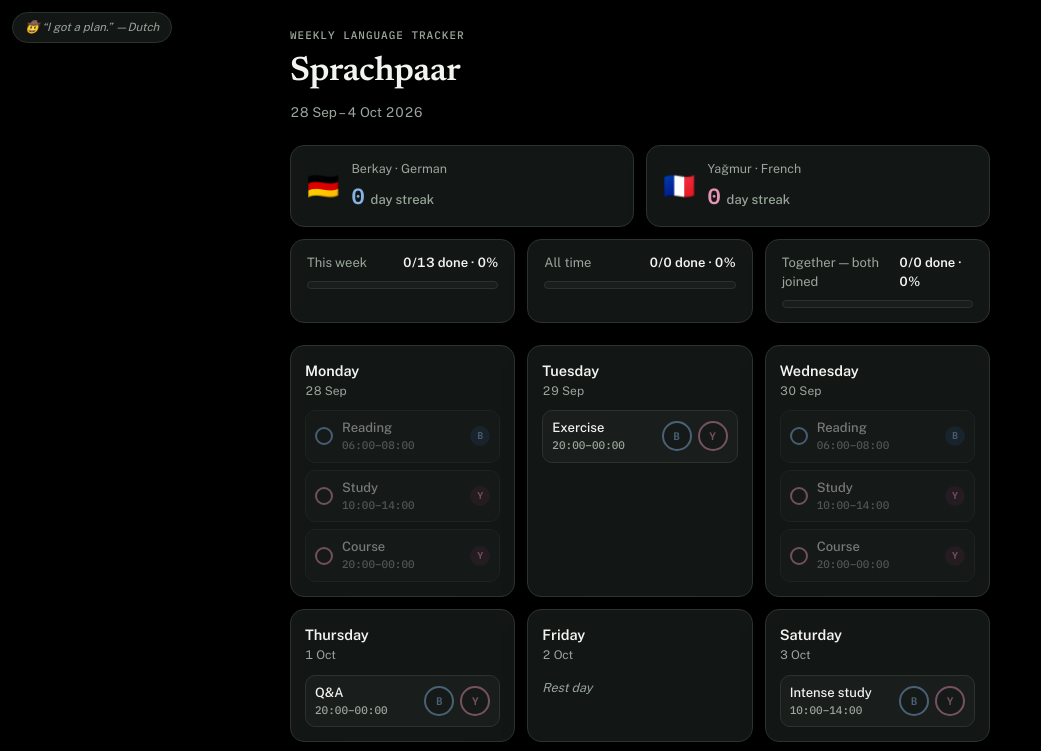
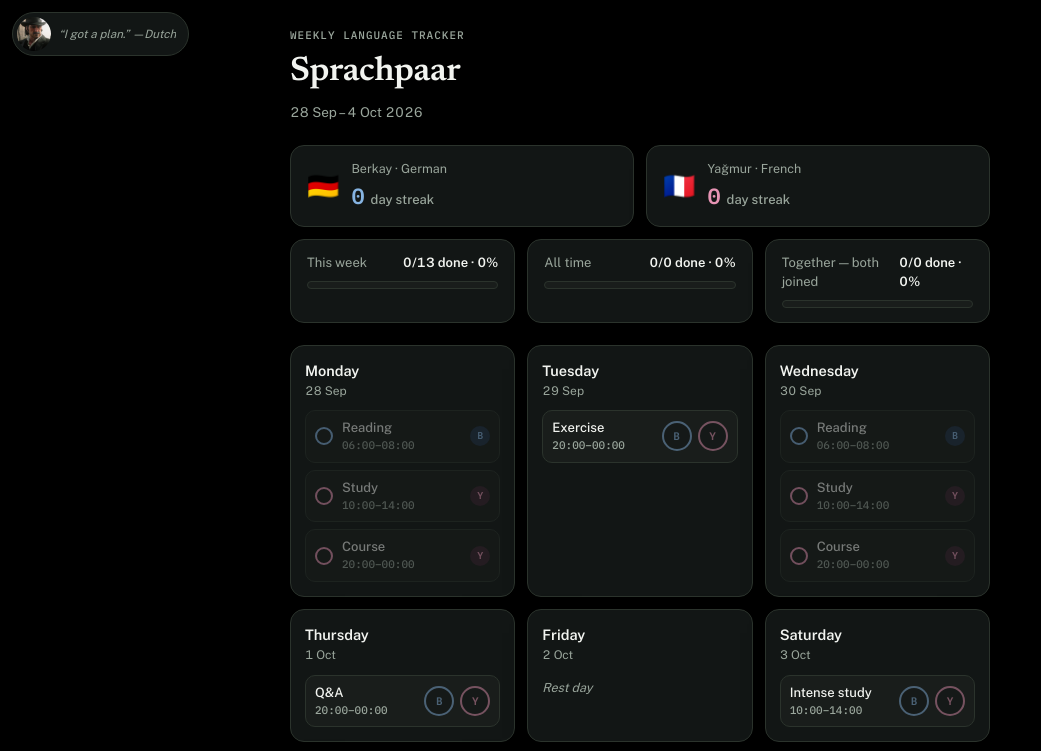
Before and after one commit to BerkayElcik/languagemaxxing, a plain HTML site: page index.html in a window 1280 px wide. Shown: the top 751 px of the page, without its empty margins (0-1041 px from the left). Drawn offline with nearby package versions, Linux system fonts and the light colour scheme.

Commit message:
Add Dutch van der Linde portrait to the corner badge
Co-Authored-By: Claude Sonnet 5 <noreply@anthropic.com>

```diff
--- a/index.html
+++ b/index.html
@@ -357,15 +357,29 @@
     top: 12px;
     left: 12px;
     z-index: 50;
+    display: flex;
+    align-items: center;
+    gap: 8px;
     background: var(--surface);
     border: 1px solid var(--line);
     border-radius: 999px;
-    padding: 6px 12px;
+    padding: 4px 12px 4px 4px;
+    box-shadow: var(--shadow);
+    max-width: calc(100vw - 24px);
+  }
+  .dutch-photo{
+    width: 34px;
+    height: 34px;
+    border-radius: 50%;
+    object-fit: cover;
+    object-position: 50% 25%;
+    flex: none;
+    display: block;
+  }
+  .dutch-quote{
     font-size: 11.5px;
     font-style: italic;
     color: var(--ink-soft);
-    box-shadow: var(--shadow);
-    max-width: calc(100vw - 24px);
     white-space: nowrap;
     overflow: hidden;
     text-overflow: ellipsis;
@@ -373,7 +387,10 @@
 </style>
 </head>
 <body>
-<div class="dutch-badge" title="Dutch van der Linde">🤠 “I got a plan.” —Dutch</div>
+<div class="dutch-badge" title="Dutch van der Linde">
+  <img class="dutch-photo" src="dutch.webp" alt="Dutch van der Linde">
+  <span class="dutch-quote">“I got a plan.” —Dutch</span>
+</div>
 <div class="wrap">
   <div id="app"></div>
 </div>
```
Also changed, not shown: dutch.webp (added).
